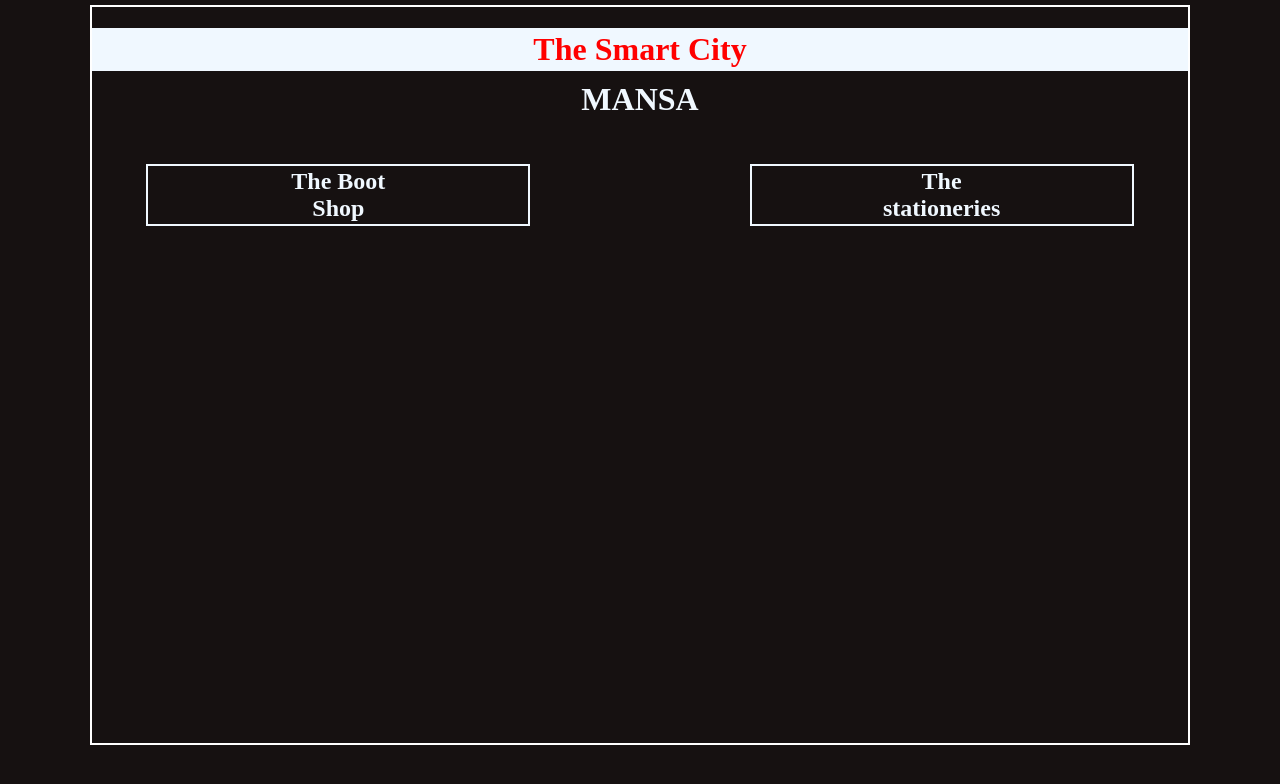
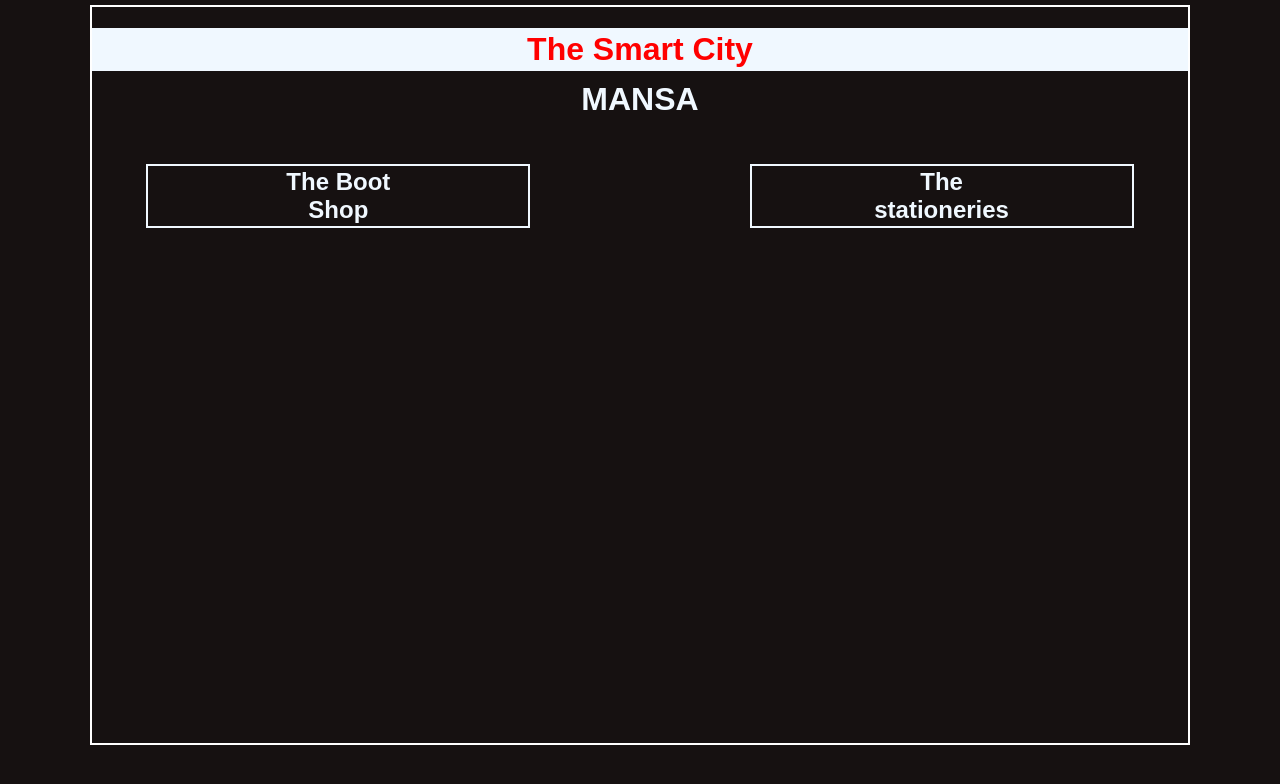
Before and after one commit to tusharsingla002/01, a plain HTML site: page index.html in a window 1280 px wide. Drawn offline with Linux system fonts and the light colour scheme.

Commit message:
Update index.html

```diff
--- a/index.html
+++ b/index.html
@@ -24,6 +24,7 @@
             margin: auto;
             margin-top: 5px;
             min-width: 86%;
+            font-family: sans-serif;
 
         }
 
@@ -78,6 +79,15 @@
             .head-3{float: left;margin-left: 5%; min-width: 35%;margin-top: 25px;}
             .head-4{float: left;margin-left: 20%;min-width: 35%;margin-top: 25px;}
         }
+        a{
+            color: aliceblue;
+            font-family: sans-serif;
+            text-decoration: none;
+        }
+        a:hover{
+            cursor: pointer;
+            color: red;
+        }
     </style>
 </head>
 
@@ -91,7 +101,7 @@
 </html>
 
 <head>
-    <h2 id="head3" class="head-3 head-s-3">The Boot <br> Shop</h1>
+    <h2 id="head3" class="head-3 head-s-3"><a href="the-boot-shop.html">The Boot <br> Shop</a></h1>
 
-        <h2 id="head4" class="head-4 head-s-4">The <br> stationeries</h2>
+        <h2 id="head4" class="head-4 head-s-4"><a href="the-stationeries.html">The <br> stationeries</a></h2>
 </head>
```
